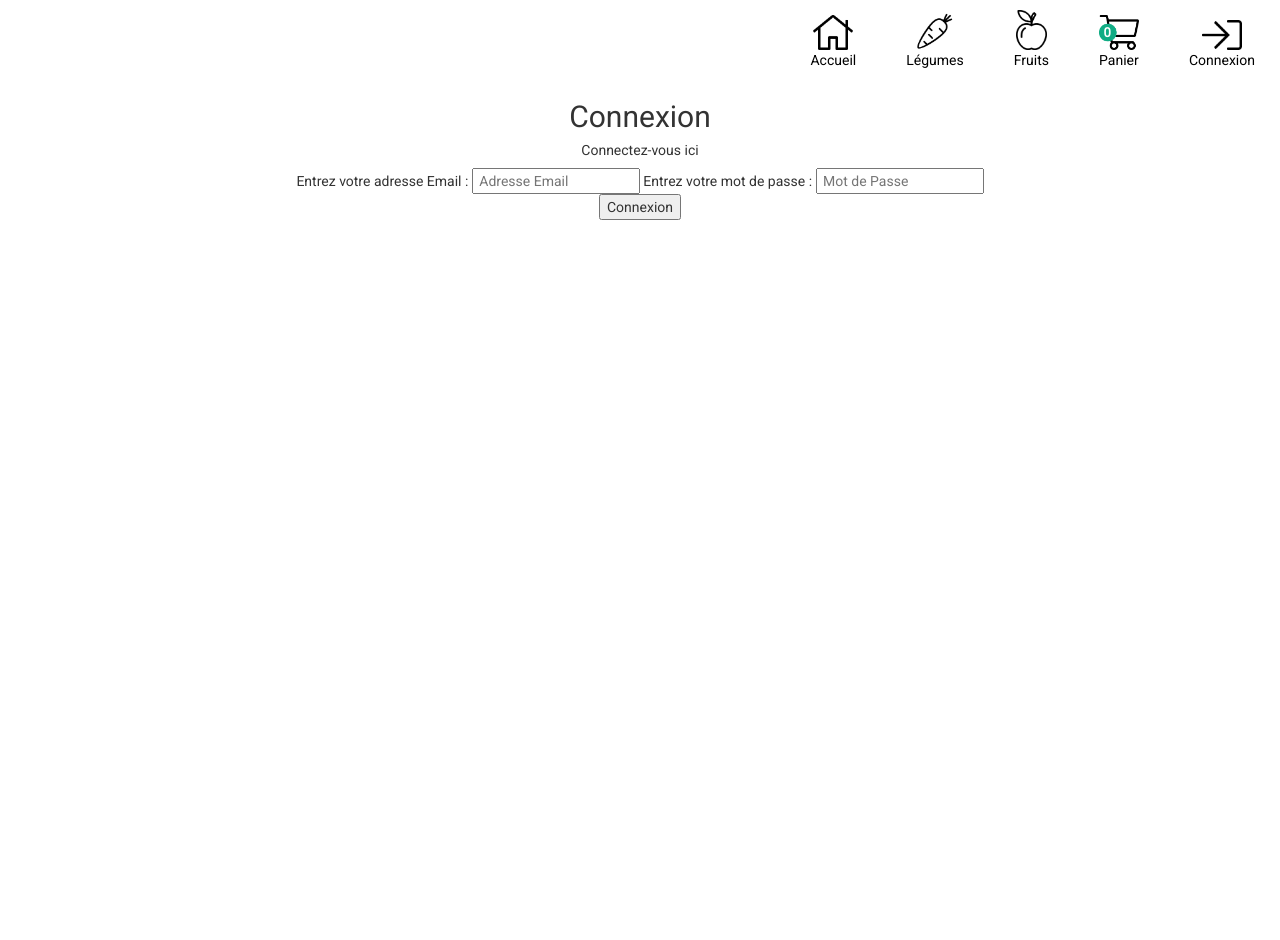
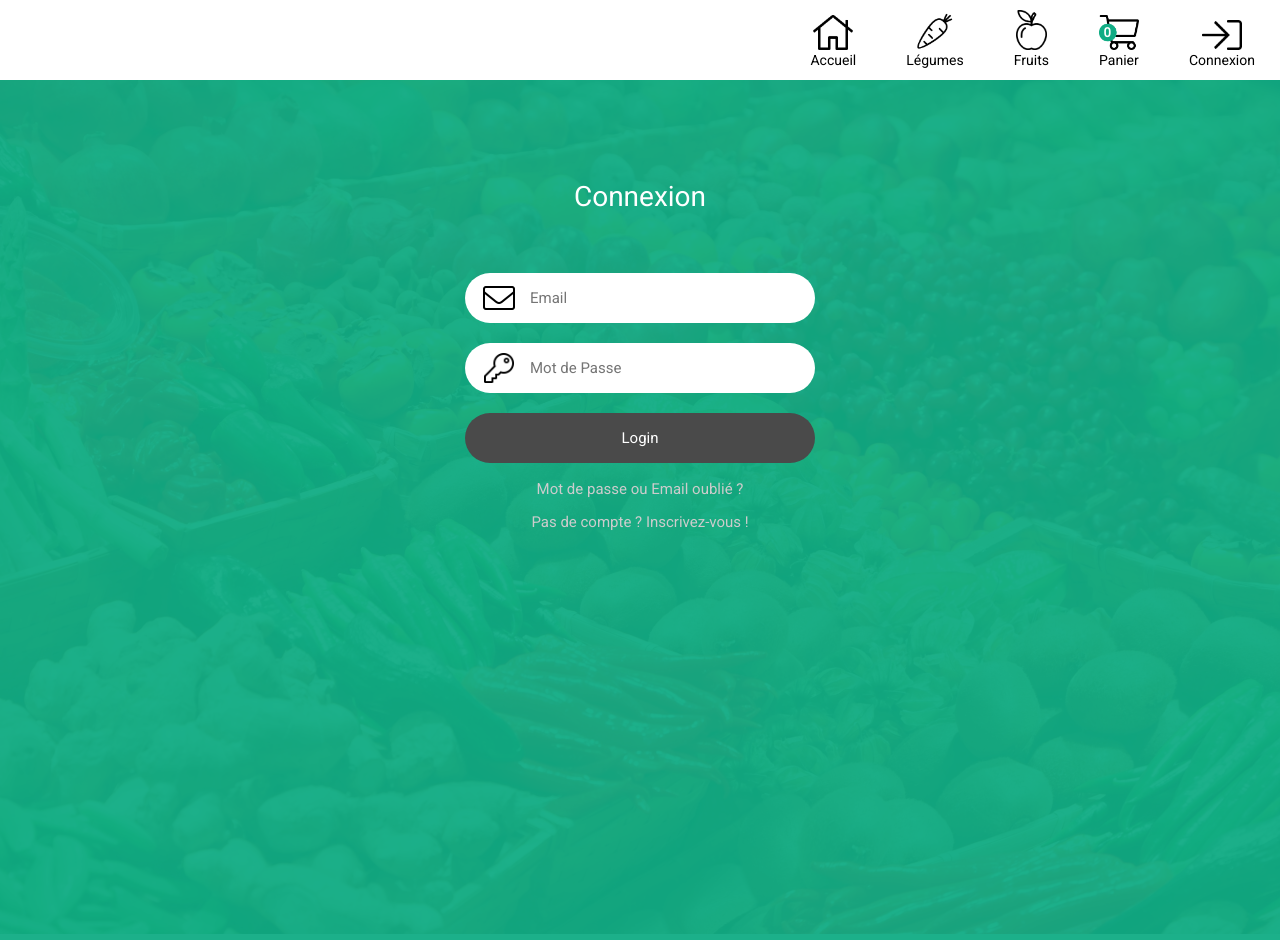
Before and after one commit to MeillatTristan/projetMarchand, a PHP site: page /projetMarchand/connexion.php in a window 1280 px wide. Run offline with PHP 8.4, Linux system fonts and the light colour scheme.

Commit message:
changement page connexion

```diff
--- a/connexion.php
+++ b/connexion.php
@@ -1,5 +1,6 @@
 <!DOCTYPE HTML>
 <html>
+
 <head>
 	<title>Daisy Website Template | Home :: w3layouts</title>
 	<link href="css/bootstrap.css" rel='stylesheet' type='text/css' />
@@ -14,40 +15,40 @@
 	<!----//End-top-nav-script---->
 
 </head>
+
 <body>
 	<?php
 	session_start();
 	?>
 
-
-<div class="containerAdmin">
+	<div class="backlogin">
 		<?php
 		include "header.php";
 		include "configbdd.php";
 		?>
-
-<style type="text/css">
-.bg {
-  background : #fff
-}
-
-</style>
-
-			<!---- header-info ---->
+		<div class="groundlogin">
+			<div class="backgroundcolor">
 				<div class="header-info text-center">
 					<div class="container">
-					<h2>Connexion</h2>
-					<h5>Connectez-vous ici</h5>
+						<h2 id="connexion">Connexion</h2>
 					</div>
 					<form class="coo" action="authUser.php">
-					<span>Entrez votre adresse Email :</span>
-					<input type="text" name="email" required placeholder=" Adresse Email">
-					<span>Entrez votre mot de passe :</span>
-					<input type="password" name="password" required placeholder=" Mot de Passe">
-					<br>
-          <input class="button_coo" type="submit" value="Connexion">
+						<div class="imgconnexion">
+							<img id="enveloppe" src="images/envelope.png" alt="">
+							<input id="coordonne" type="text" name="email" required placeholder="Email">
+						</div>
+						<div class="imgconnexion">
+							<img id="key" src="images/key.png" alt="">
+							<input id="coordonne" type="password" name="password" required placeholder="Mot de Passe">
+						</div>
+						<input id="button_coo" type="submit" value="Login">
+						<a href="">Mot de passe ou Email oublié ?</a>
+						<a href="">Pas de compte ? Inscrivez-vous !</a>
 					</form>
 				</div>
 			</div>
+		</div>
+	</div>
 </body>
+
 </html>
--- a/css/style.css
+++ b/css/style.css
@@ -159,7 +159,7 @@ body{
 	height: 10px;
 	vertical-align: middle;
 	margin-left: 0.5em;
-	margin-right: 0.5em";"
+	margin-right: 0.5em;
 
 }
 
@@ -445,3 +445,98 @@ body{
 	display: flex;
 	align-items: center;
 }
+
+/* Page connexion */
+
+.backlogin {
+	height: 100vh;
+	width: 100%;
+	overflow-y: hidden;
+}
+
+.groundlogin {
+	background-image: url(../images/primeurBg.jpg);
+	background-repeat:no-repeat;
+	width: 100%;
+	height: 100%;
+	background-size: 100%;
+
+}
+
+.backgroundcolor {
+	background-color: rgba(16, 172, 132, 0.95);
+	height: 100%;
+	width: 100%;
+}
+
+.coo {
+	display: flex;
+	flex-direction: column;
+	align-items: center;
+	margin: 40px;
+}
+
+.coo input {
+	margin: 10px;
+	background: #FFFFFF;
+	border-radius: 150px;
+	font-family: Roboto;
+	font-style: normal;
+	font-weight: 500;
+	font-size: 15px;
+	line-height: 28px;
+	width: 350px;
+	height: 50px;
+	border: none;
+}
+
+#coordonne {
+	padding-left: 65px;
+}
+
+
+.coo a {
+	font-family: Roboto;
+	font-style: normal;
+	font-weight: 500;
+	font-size: 15px;
+	line-height: 23px;
+	color: #CCCCCC;
+	margin: 5px;
+}
+
+#button_coo {
+	background: #4A4A4A;
+	border-radius: 150px;
+	color: #FFFFFF;
+}
+
+#connexion {
+	margin-top: 100px;
+	color: #ffffff;
+	font-family: Roboto;
+	font-style: normal;
+	font-weight: 500;
+	font-size: 28px;
+	line-height: 33px;
+}
+
+.imgconnexion {
+	position: relative;
+}
+
+#enveloppe {
+	position: absolute;
+	width: 32px;
+	height: 24px;
+	left: 28px;
+	top: 23px;
+}
+
+#key {
+	position: absolute;
+	width: 30px;
+	height: 30px;
+	left: 29px;
+	top: 20px;
+}
```
Lines whose indentation alone changed are shown as unchanged.
